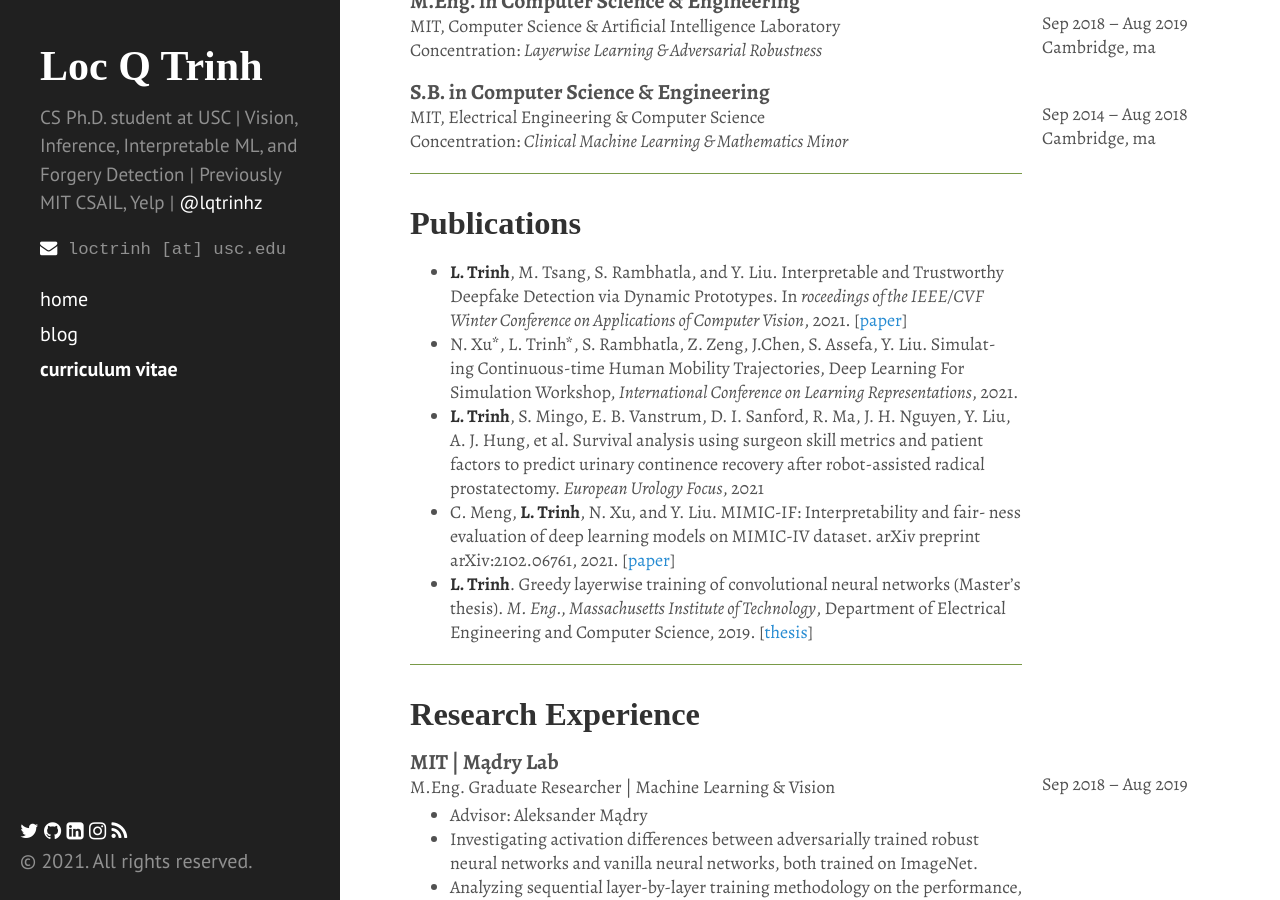
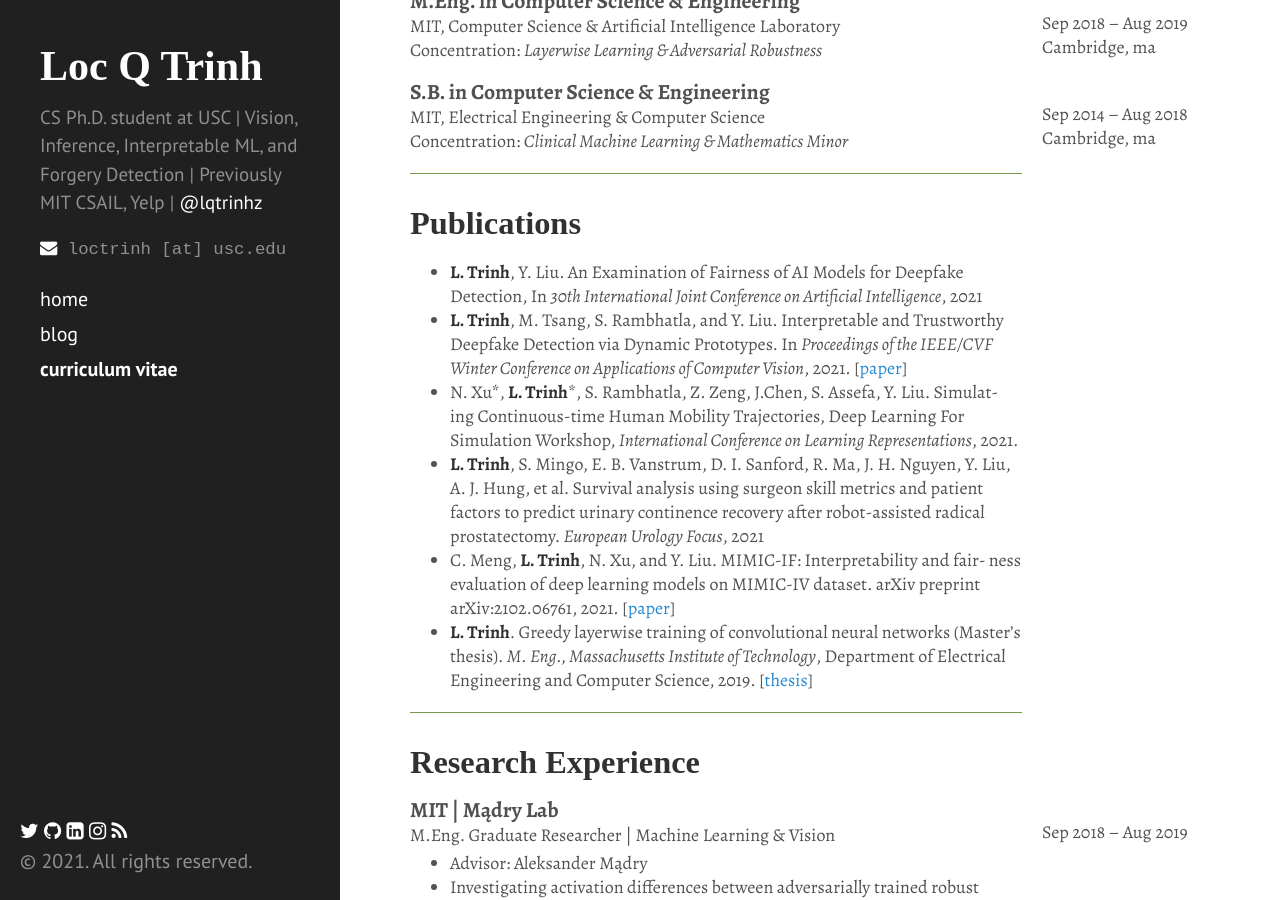
Before and after one commit to loc-trinh/loc-trinh.github.io, a Jekyll site: the page built from curriculum_vitae/index.html, in a window 1280 px wide and 900 px high, scrolled down 311 px. Built offline with Jekyll 4.4.1, drawn with Linux system fonts in a browser that asks for light colours; some web fonts are replaced.

Commit message:
update ref

```diff
--- a/curriculum_vitae/index.html
+++ b/curriculum_vitae/index.html
@@ -34,8 +34,9 @@ order: 2
 
         <h2 id="publications">Publications</h2>
         <ul>
-            <li><strong>L. Trinh</strong>, M. Tsang, S. Rambhatla, and Y. Liu. Interpretable and Trustworthy Deepfake Detection via Dynamic Prototypes. In <em>roceedings of the IEEE/CVF Winter Conference on Applications of Computer Vision</em>, 2021. [<a href="https://openaccess.thecvf.com/content/WACV2021/papers/Trinh_Interpretable_and_Trustworthy_Deepfake_Detection_via_Dynamic_Prototypes_WACV_2021_paper.pdf">paper</a>]</li>
-            <li>N. Xu*, <bold>L. Trinh</bold>*, S. Rambhatla, Z. Zeng, J.Chen, S. Assefa, Y. Liu. Simulat- ing Continuous-time Human Mobility Trajectories, Deep Learning For Simulation Workshop, <em>International Conference on Learning Representations</em>, 2021.</li>
+            <li><strong>L. Trinh</strong>, Y. Liu. An Examination of Fairness of AI Models for Deepfake Detection, In <em>30th International Joint Conference on Artificial Intelligence</em>, 2021</li>
+            <li><strong>L. Trinh</strong>, M. Tsang, S. Rambhatla, and Y. Liu. Interpretable and Trustworthy Deepfake Detection via Dynamic Prototypes. In <em>Proceedings of the IEEE/CVF Winter Conference on Applications of Computer Vision</em>, 2021. [<a href="https://openaccess.thecvf.com/content/WACV2021/papers/Trinh_Interpretable_and_Trustworthy_Deepfake_Detection_via_Dynamic_Prototypes_WACV_2021_paper.pdf">paper</a>]</li>
+            <li>N. Xu*, <strong>L. Trinh</strong>*, S. Rambhatla, Z. Zeng, J.Chen, S. Assefa, Y. Liu. Simulat- ing Continuous-time Human Mobility Trajectories, Deep Learning For Simulation Workshop, <em>International Conference on Learning Representations</em>, 2021.</li>
             <li><strong>L. Trinh</strong>, S. Mingo, E. B. Vanstrum, D. I. Sanford, R. Ma, J. H. Nguyen, Y. Liu, A. J. Hung, et al. Survival analysis using surgeon skill metrics and patient factors to predict urinary continence recovery after robot-assisted radical prostatectomy. <em>European Urology Focus</em>, 2021</li>
             <li>C. Meng, <strong>L. Trinh</strong>, N. Xu, and Y. Liu. MIMIC-IF: Interpretability and fair- ness evaluation of deep learning models on MIMIC-IV dataset. arXiv preprint arXiv:2102.06761, 2021. [<a href="https://arxiv.org/abs/2102.06761">paper</a>]</li>
             <li><strong>L. Trinh</strong>. Greedy layerwise training of convolutional neural networks (Master’s
```
